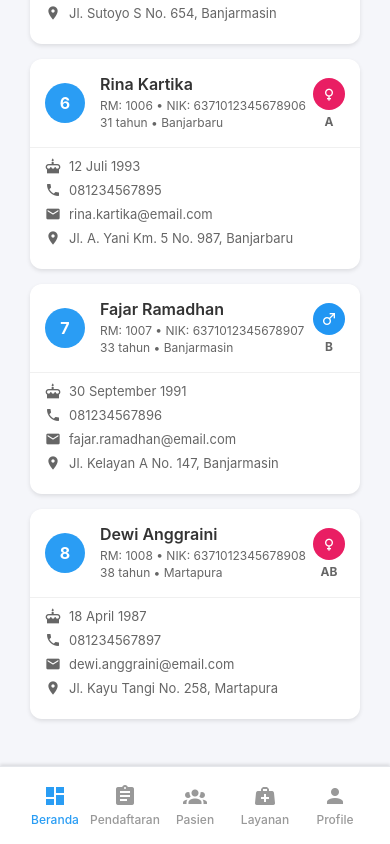
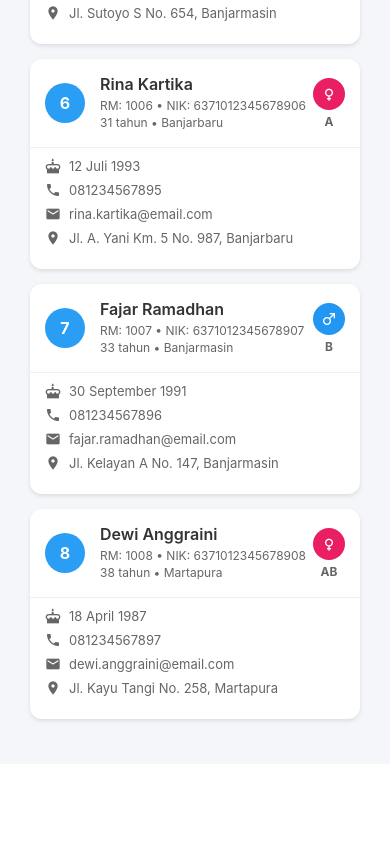
Before and after one commit to budicuy/simrs-mobile, a React Native app: screen /Pasien in a window 390 px wide. Shown: the part 1310-2154 px from the top of the page. After the commit the page ends 2074 px from the top, so only its background shows below. Built offline with nearby package versions, Linux system fonts and the light colour scheme.

Commit message:
refactor: update package dependencies, remove unused BottomNavbar and Navbar components, and clean up Login and Pasien pages

```diff
--- a/package.json
+++ b/package.json
@@ -10,7 +10,7 @@
   },
   "dependencies": {
     "@expo/metro-runtime": "~5.0.4",
-    "@react-native-async-storage/async-storage": "^2.1.2",
+    "@react-native-async-storage/async-storage": "^2.2.0",
     "@react-navigation/bottom-tabs": "^7.3.15",
     "@react-navigation/native": "^7.1.11",
     "@react-navigation/stack": "^7.3.4",
@@ -21,7 +21,7 @@
     "react": "19.0.0",
     "react-dom": "19.0.0",
     "react-native": "0.79.3",
-    "react-native-gesture-handler": "^2.24.0",
+    "react-native-gesture-handler": "^2.26.0",
     "react-native-pager-view": "^6.8.1",
     "react-native-reanimated": "~3.17.5",
     "react-native-safe-area-context": "5.4.0",
@@ -30,7 +30,7 @@
     "react-native-web": "^0.20.0"
   },
   "devDependencies": {
-    "@babel/core": "^7.20.0",
+    "@babel/core": "^7.27.4",
     "prettier-plugin-tailwindcss": "^0.5.14",
     "tailwindcss": "^3.4.17"
   },
--- a/src/components/BottomNavbar.jsx
+++ /dev/null
@@ -1,101 +0,0 @@
-import React from 'react';
-import { View, TouchableOpacity, Text, StyleSheet } from 'react-native';
-import Icon from 'react-native-vector-icons/MaterialCommunityIcons';
-
-const BottomNavbar = ({ currentPage = 'Home', onNavigate }) => {
-  const navItems = [
-    {
-      name: 'Home',
-      icon: 'view-dashboard',
-      label: 'Beranda'
-    },
-    {
-      name: 'Pendaftaran',
-      icon: 'clipboard-text',
-      label: 'Pendaftaran'
-    },
-    {
-      name: 'Pasien',
-      icon: 'account-group',
-      label: 'Pasien'
-    },
-    {
-      name: 'Layanan',
-      icon: 'medical-bag',
-      label: 'Layanan'
-    },
-    {
-      name: 'Profile',
-      icon: 'account',
-      label: 'Profile'
-    }
-  ];
-
-  const handleNavPress = (pageName) => {
-    if (pageName !== currentPage && onNavigate) {
-      onNavigate(pageName);
-    }
-  };
-
-  return (
-    <View style={styles.bottomNav}>
-      {navItems.map((item) => (
-        <TouchableOpacity
-          key={item.name}
-          style={styles.navItem}
-          onPress={() => handleNavPress(item.name)}
-        >
-          <Icon
-            name={item.icon}
-            size={24}
-            color={currentPage === item.name ? '#2A9DF4' : '#999'}
-          />
-          <Text
-            style={[
-              styles.navText,
-              { color: currentPage === item.name ? '#2A9DF4' : '#999' }
-            ]}
-          >
-            {item.label}
-          </Text>
-        </TouchableOpacity>
-      ))}
-    </View>
-  );
-};
-
-const styles = StyleSheet.create({
-  bottomNav: {
-    position: 'absolute',
-    bottom: 0,
-    left: 0,
-    right: 0,
-    backgroundColor: 'white',
-    flexDirection: 'row',
-    paddingVertical: 12,
-    paddingHorizontal: 20,
-    borderTopWidth: 1,
-    borderTopColor: '#E5E7EB',
-    shadowColor: '#000',
-    shadowOffset: {
-      width: 0,
-      height: -2,
-    },
-    shadowOpacity: 0.1,
-    shadowRadius: 3,
-    elevation: 5,
-  },
-  navItem: {
-    flex: 1,
-    alignItems: 'center',
-    paddingVertical: 5,
-  },
-  navText: {
-    fontSize: 12,
-    color: '#999',
-    marginTop: 4,
-    fontWeight: '500',
-  },
-});
-
-export default BottomNavbar;
--- a/src/components/Navbar.jsx
+++ /dev/null
@@ -1,15 +0,0 @@
-
-import React from 'react';
-import { View, Text } from 'react-native';
-export default function Navbar() {
-  return (
-    <View className="flex flex-row items-center justify-between p-4 bg-blue-500">
-      <Text className="text-lg font-bold text-white">SIMRS</Text>
-      <View style={{ flexDirection: 'row', gap: 10 }}>
-        <Text className="text-white">Home</Text>
-        <Text className="text-white">About</Text>
-        <Text className="text-white">Contact</Text>
-      </View>
-    </View>
-  )
-}
--- a/src/navigation/AppNavigator.jsx
+++ b/src/navigation/AppNavigator.jsx
@@ -42,7 +42,7 @@ const MainTabNavigator = () => {
         tabBarInactiveTintColor: '#999',
         tabBarStyle: {
           backgroundColor: 'white',
-          borderTopWidth: 1,
+          borderTopWidth:1,
           borderTopColor: '#E5E7EB',
           paddingBottom: 8,
           paddingTop: 8,
--- a/src/pages/Login.jsx
+++ b/src/pages/Login.jsx
@@ -16,7 +16,6 @@ import LockIcon from 'react-native-vector-icons/Ionicons'; // Untuk ikon kunci
 import axios from 'axios';
 import AsyncStorage from '@react-native-async-storage/async-storage';
 
-// Import logo
 const logo = require('../assets/images/logo.png');
 
 const Login = ({ navigation }) => {
--- a/src/pages/Pasien.jsx
+++ b/src/pages/Pasien.jsx
@@ -13,7 +13,6 @@ import {
   FlatList
 } from 'react-native';
 import Icon from 'react-native-vector-icons/MaterialCommunityIcons';
-import BottomNavbar from '../components/BottomNavbar';
 
 const Pasien = ({ navigation }) => {
   const [activeTab, setActiveTab] = useState('Semua');
@@ -539,9 +538,6 @@ const Pasien = ({ navigation }) => {
           </View>
         </View>
       </Modal>
-
-      {/* Bottom Navigation */}
-      <BottomNavbar navigation={navigation} activeTab="Pasien" />
     </SafeAreaView>
   );
 };
@@ -646,7 +642,6 @@ const styles = StyleSheet.create({
   },
   cardsContainer: {
     flex: 1,
-    marginBottom: 80,
   },
   cardsList: {
     paddingBottom: 30,
```
Also changed, not shown: 2 other files (tests, documents, lock files or other folders).
